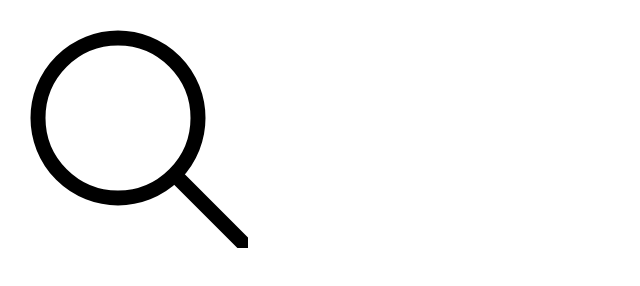
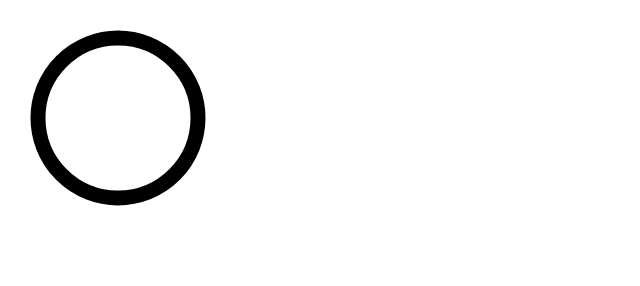
Before and after one commit to MinaTkh/SVG_project, a plain HTML site: page index.html in a window 1280 px wide. Shown: the whole page, without its empty margins (0-640 px from the left). Drawn offline with Linux system fonts and the light colour scheme.

```diff
--- a/index.html
+++ b/index.html
@@ -8,7 +8,6 @@
 <body>
     <svg width="240" height="240" viewBox="0 0 240 240" fill="none" xmlns="http://www.w3.org/2000/svg">
         <circle cx="110" cy="110" r="80" stroke-width="15" fill="white" stroke="black"></circle>
-        <line x1="170" y1="170" x2="450" y2="450" stroke-width="15" stroke="black" stroke-linecap="square"></line>
     </svg>
 </body>
 </html>
```
